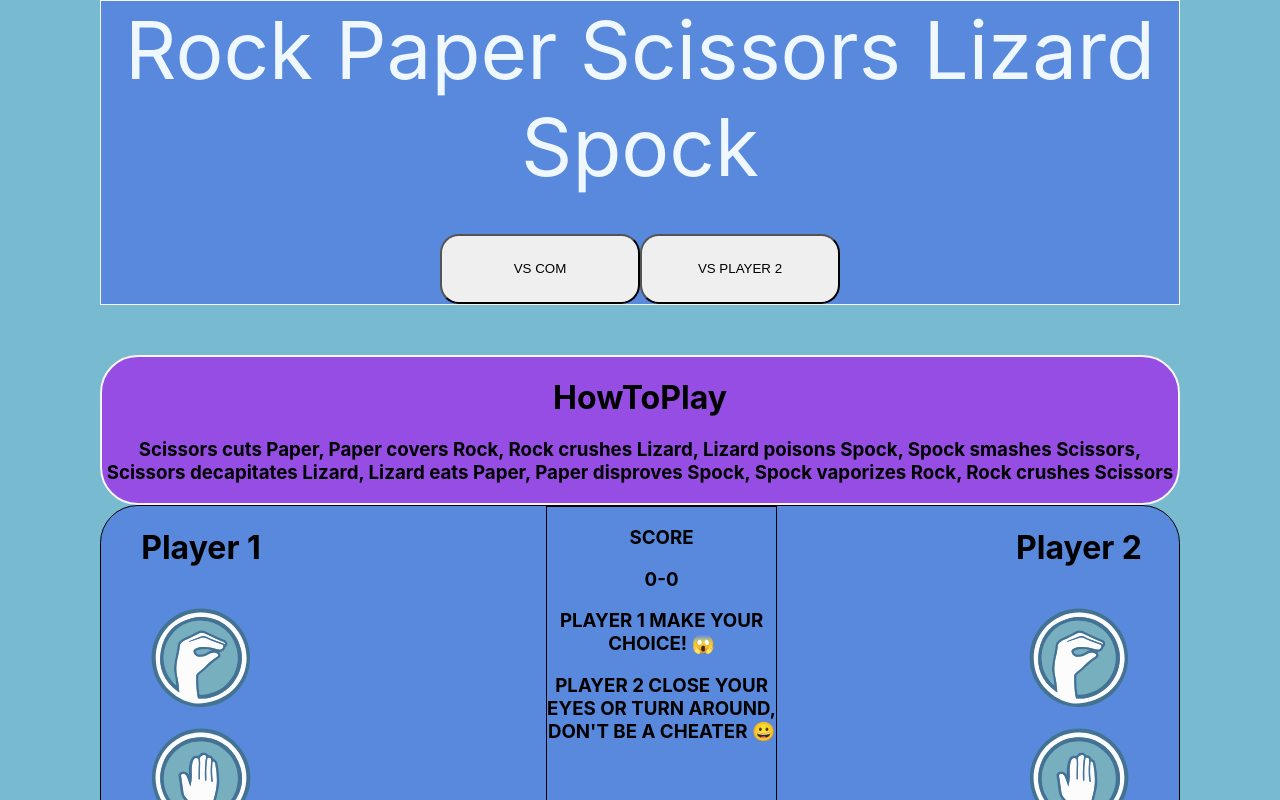
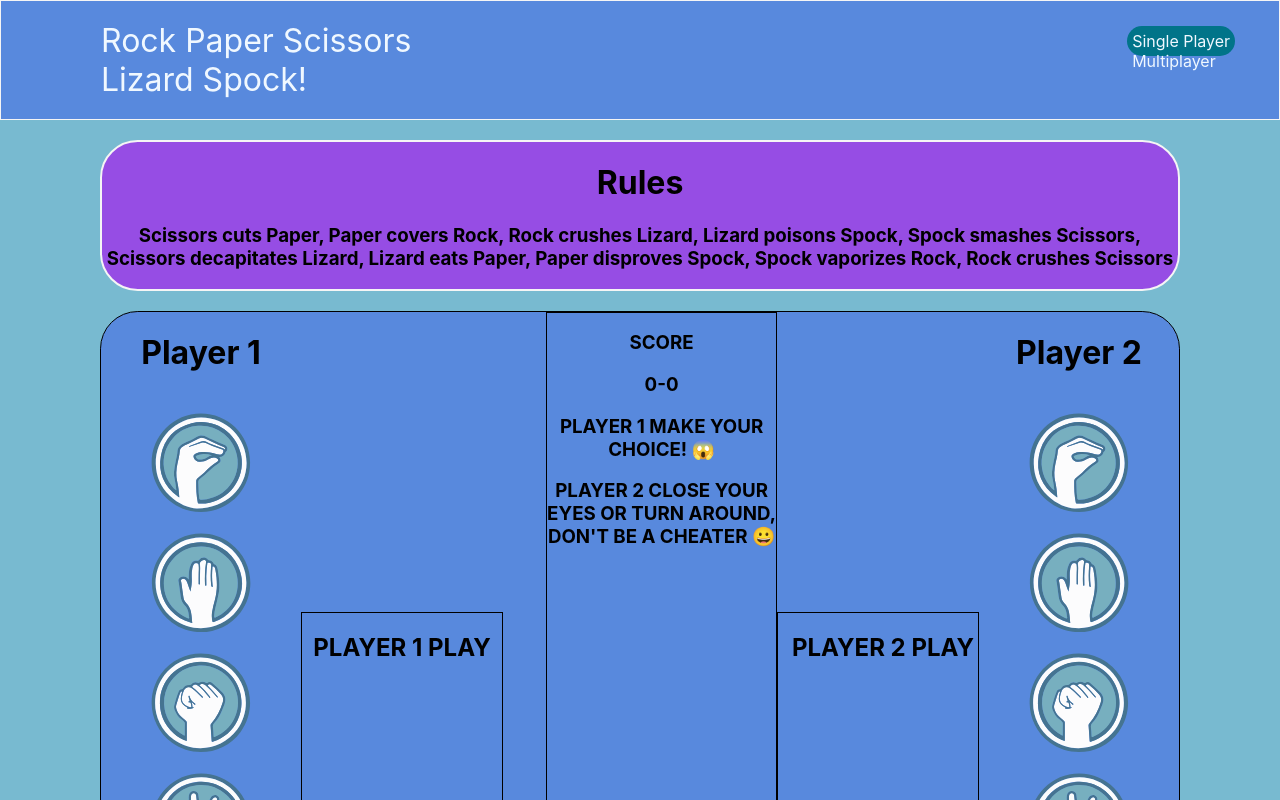
Before and after one commit to lautacoria18/tp-integrador-interfaces, a React (Create React App) app: page /multiplayer in a window 1280 px wide. Shown: the top 800 px of the page. Built offline with nearby package versions, Linux system fonts and the light colour scheme.

Commit message:
Navbar lista

```diff
--- a/public/index.html
+++ b/public/index.html
@@ -24,7 +24,7 @@
       work correctly both with client-side routing and a non-root public URL.
       Learn how to configure a non-root public URL by running `npm run build`.
     -->
-    <title>React App</title>
+    <title>Rock Paper Scissors Lizard Spock!</title>
   </head>
   <body>
     <noscript>You need to enable JavaScript to run this app.</noscript>
--- a/src/App.css
+++ b/src/App.css
@@ -1,5 +1,5 @@
 body{
 
-  margin: 0 100px 0 100px;
+
   background-color: rgba(68, 160, 190, 0.723);
 }
--- a/src/Components/Banner.css
+++ b/src/Components/Banner.css
@@ -1,16 +1,34 @@
 .navbar{
     color: aliceblue;
-    text-align: center;
-    font-size: 5rem;
     border: 1px whitesmoke solid;
     background-color: rgba(0, 0, 255, 0.266);
-    position:relative
+    position:relative;
+    display: flex;
+    padding-top: 20px;
+    padding-bottom: 20px;
+}
+
+.title{
+    text-align: left;
+    font-size: 2rem;
+    margin-left: 100px;
+}
+
+.nav-buttons{
+        margin-top: 10px;
+        margin-left: 590px;
+        font-size: 1rem;
+        padding-left: 50px;
+
 }
 
 
+a{
+    margin-left: 10px;
+    color: aliceblue;
+    text-decoration: none;
+    border-radius: 1cm;
 
-button{
-    border-radius: 0.5cm;
-    width: 200px;
-    height: 70px;
+    padding: 5px
+
 }
--- a/src/Components/Banner.jsx
+++ b/src/Components/Banner.jsx
@@ -1,15 +1,22 @@
 import React from 'react'
 import './Banner.css';
 export default function Banner() {
+
+
   return (
     <div className='navbar'>
-    <div className='title'>Rock Paper Scissors Lizard Spock</div>
-    <div className='nav-buttons'>
+      {console.log(window.location.href)}
+      <div className='title'>Rock Paper Scissors Lizard Spock!</div>
+        <div className='nav-buttons'>
 
-    <a href={`/`}><button> VS COM </button></a>
-    <a href={`/multiplayer`}><button> VS PLAYER 2 </button></a>
+          <a href={`/`} style={{
+            background: window.location.href !== "http://localhost:3000/multiplayer" ?  'rgb(1, 116, 137)' : 'none',
+        }}> Single Player </a>
+          <a href={`/multiplayer`} style={{
+            background: window.location.href === "http://localhost:3000/multiplayer" ?  'rgb(1, 116, 137)' : 'none',
+        }}> Multiplayer</a>
 
-    </div>
+      </div>
     </div>
   )
 }
--- a/src/Components/Game.css
+++ b/src/Components/Game.css
@@ -2,6 +2,7 @@
   border: 1px black solid;
   border-radius: 1cm;
   background-color: rgba(0, 0, 255, 0.266);
+  margin: 20PX 100px 0 100px;
 
 }
 img{
@@ -84,13 +85,6 @@ img:hover{
 
 }
 
-.flip-box {
-    background-color: transparent;
-    width: 300px;
-    height: 200px;
-    border: 1px solid #f1f1f1;
-    perspective: 1000px; /* Remove this if you don't want the 3D effect */
-  }
 
   .container-play{
 
@@ -115,15 +109,6 @@ img:hover{
 
   }
 
-.container-flip{
-
-}
-
-  .container-play:hover .container-flip{
-
-
-  }
-
   .play-selected-front, .play-selected-back {
 
     position: absolute;
@@ -133,22 +118,10 @@ img:hover{
     backface-visibility: hidden;
   }
 
-  .play-selected-front{
-    color: black;
-
-  }
 
   .play-selected-back{
-
+   text-align: center;
   }
-
-
-
-  /* This container is needed to position the front and back side */
-
-
-
-
 
   .text-back{
     margin-top: 80px;
--- a/src/Components/HowToPlay.css
+++ b/src/Components/HowToPlay.css
@@ -4,4 +4,5 @@
     border-radius: 1cm;
     background-color: rgb(150, 77, 228);
     text-align: center;
+    margin: 20PX 100px 0 100px;
 }
--- a/src/Components/HowToPlay.jsx
+++ b/src/Components/HowToPlay.jsx
@@ -3,7 +3,7 @@ import './HowToPlay.css';
 export default function HowToPlay() {
   return (
     <div className='conteiner-htp'>
-      <h1>HowToPlay</h1>
+      <h1>Rules</h1>
         <h3>Scissors cuts Paper, Paper covers Rock, Rock crushes Lizard, Lizard poisons Spock, Spock smashes Scissors, Scissors decapitates Lizard, Lizard eats Paper, Paper disproves Spock, Spock vaporizes Rock, Rock crushes Scissors</h3>
     </div>
   )
--- a/src/Components/MultiplayerMode.jsx
+++ b/src/Components/MultiplayerMode.jsx
@@ -192,8 +192,9 @@ export default function MultiplayerMode() {
                         <div className='rivalOptions'>
                         <div className='container-play' >
                                <div className= 'play-selected'>
+
+                                    <h2>PLAYER 2 PLAY</h2>
                                     <PlaySelected image={player2Play}  />
-                                    <h2>COM PLAY</h2>
                                 </div>
                         </div>
                             <div className='b'>
```
Also changed, not shown: 1 other file (tests, documents, lock files or other folders).
